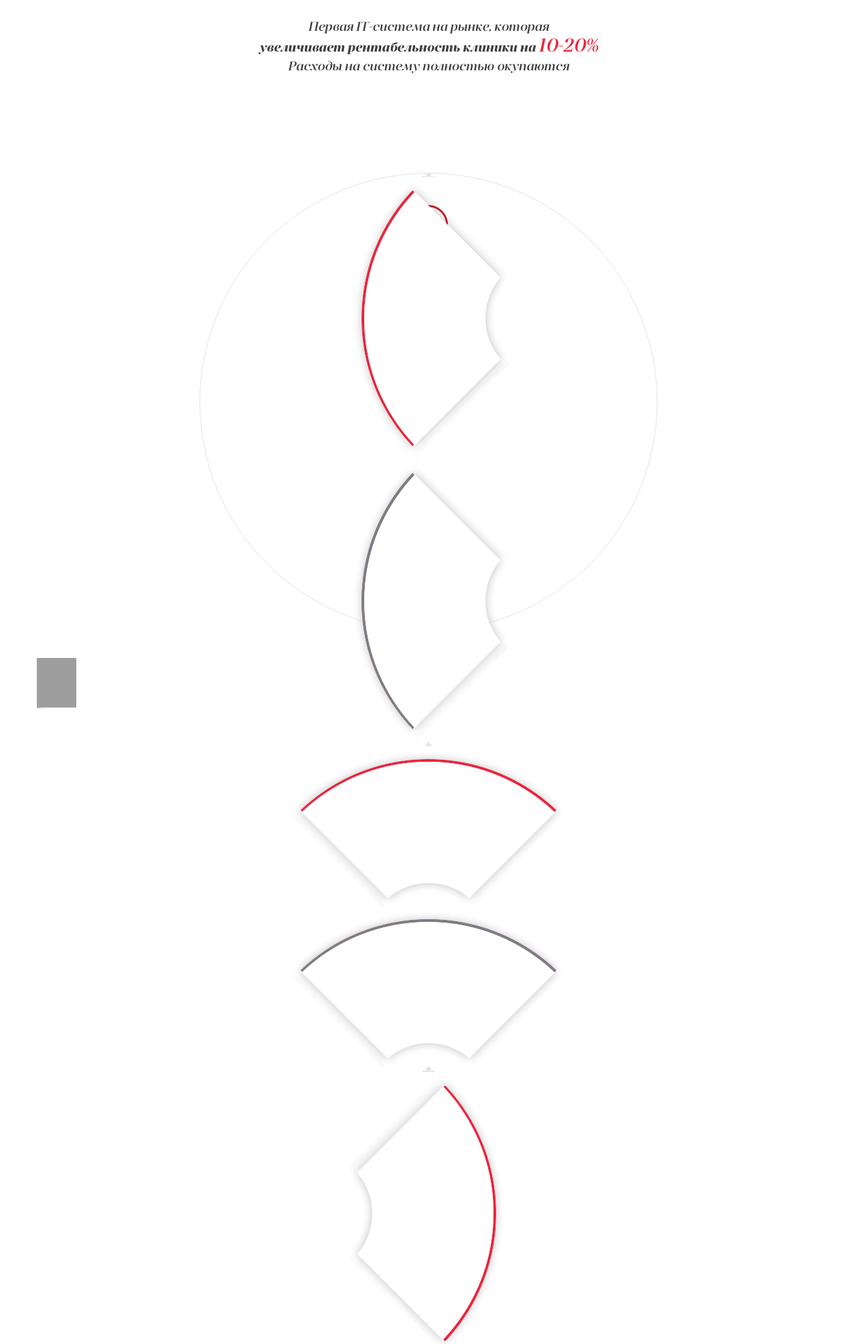
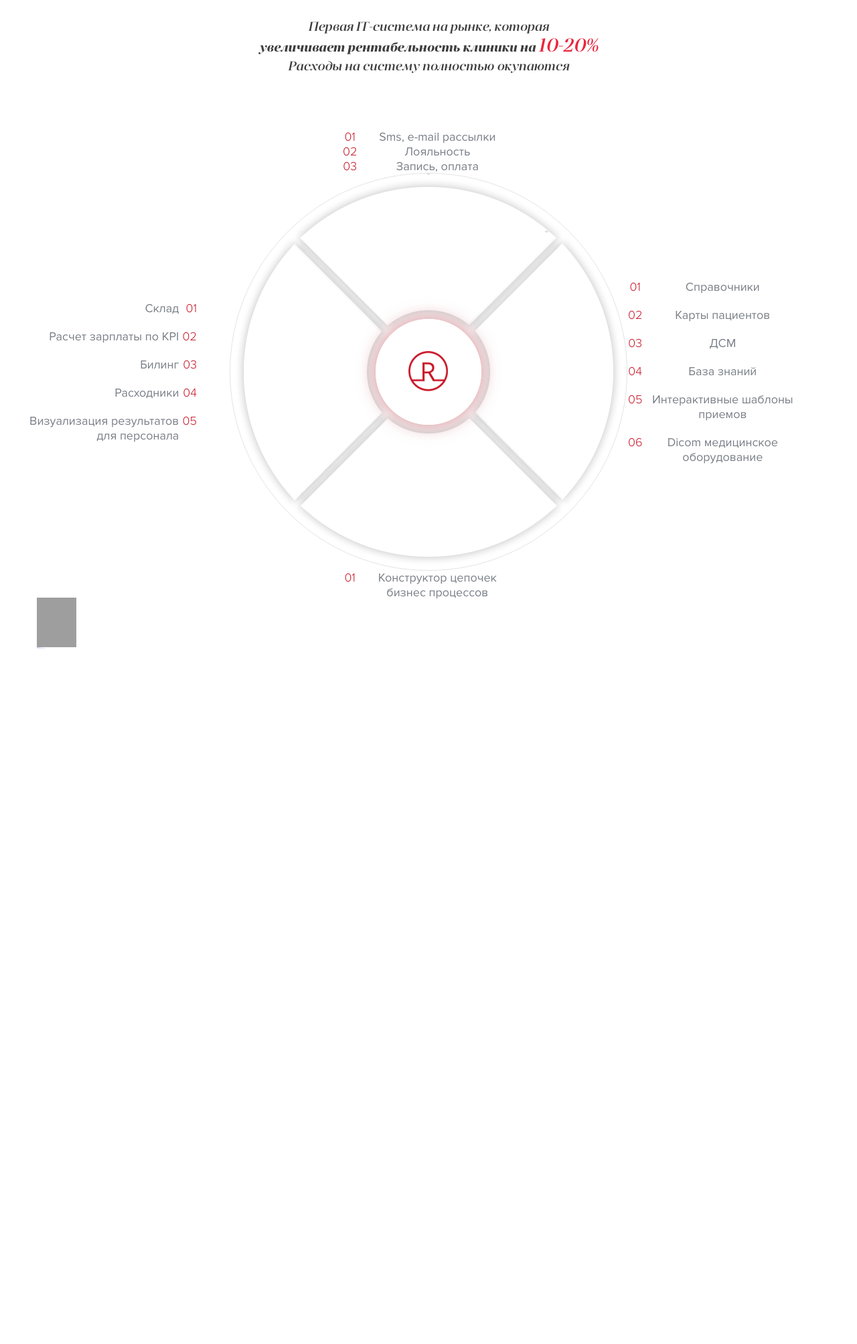
Before and after one commit to RadiksMan/robomed, a PHP site: page /process.php in a window 1280 px wide. Shown: the part 700-2706 px from the top of the page at 67% size. After the commit the page ends 1668 px from the top, so only its background shows below. Run offline with PHP 8.4, Linux system fonts and the light colour scheme; style sheets or scripts are compiled from the project's sources; some libraries are stand-ins or nearby versions; grey boxes are pictures that could not be loaded.

Commit message:
some styling for big circle

```diff
--- a/css/style_main.css
+++ b/css/style_main.css
@@ -1,13 +1,13 @@
 /* big circle */
 .big-sircle {
-  padding: 40px 0 40px 0;
+  padding: 40rem 0 40rem 0;
   text-align: center;
 }
 
 .big-circle-wrap {
   display: inline-block;
-  width: 684px;
-  height: 684px;
+  width: 594rem;
+  height: 594rem;
   position: relative;
 }
 
@@ -15,7 +15,7 @@
   -webkit-border-radius: 50%;
   -moz-border-radius: 50%;
   border-radius: 50%;
-  border: 1px solid #e5e4e5;
+  border: 1rem solid #e5e4e5;
   position: absolute;
   left: 0;
   top: 0;
@@ -27,16 +27,155 @@
   position: absolute;
   background-color: #fff;
   position: absolute;
-  top: 61px;
-  right: 61px;
-  bottom: 61px;
-  left: 61px;
+  top: 61rem;
+  right: 61rem;
+  bottom: 61rem;
+  left: 61rem;
   -webkit-border-radius: 50%;
   -moz-border-radius: 50%;
   border-radius: 50%;
-  -webkit-box-shadow: 0 0 12px 0 rgba(0, 0, 0, 0.12);
-  -moz-box-shadow: 0 0 12px 0 rgba(0, 0, 0, 0.12);
-  box-shadow: 0 0 12px 0 rgba(0, 0, 0, 0.12);
+  -webkit-box-shadow: 0 0 12rem 0 rgba(0, 0, 0, 0.12);
+  -moz-box-shadow: 0 0 12rem 0 rgba(0, 0, 0, 0.12);
+  box-shadow: 0 0 12rem 0 rgba(0, 0, 0, 0.12);
+}
+
+.big-sircle-list {
+  position: absolute;
+  width: 260rem;
+  font-size: 18rem;
+  color: #797f87;
+}
+
+.big-sircle-list .list-text {
+  display: inline-block;
+  vertical-align: top;
+  width: 230rem;
+}
+
+.big-sircle-list .list-num {
+  display: inline-block;
+  vertical-align: top;
+  font-weight: 300;
+  color: #c81526;
+  width: 22rem;
+}
+
+.big-sircle-part {
+  position: absolute;
+}
+
+.big-sircle-part.part-left, .big-sircle-part.part-right {
+  width: 239rem;
+  height: 422rem;
+  top: -webkit-calc(50% - 211rem);
+  top: -moz-calc(50% - 211rem);
+  top: calc(50% - 211rem);
+}
+
+.big-sircle-part.part-left .big-sircle-list li, .big-sircle-part.part-right .big-sircle-list li {
+  margin-bottom: 20rem;
+}
+
+.big-sircle-part.part-left .big-sircle-list li:last-child, .big-sircle-part.part-right .big-sircle-list li:last-child {
+  margin-bottom: 0;
+}
+
+.big-sircle-part.part-top, .big-sircle-part.part-bottom {
+  width: 422rem;
+  height: 239rem;
+  left: -webkit-calc(50% - 211rem);
+  left: -moz-calc(50% - 211rem);
+  left: calc(50% - 211rem);
+}
+
+.big-sircle-part.part-left {
+  left: 0;
+  background-image: url(../images/circle-part-left.png);
+}
+
+.big-sircle-part.part-left .big-sircle-list {
+  right: 100%;
+  top: 50%;
+  -webkit-transform: translate(0, -50%);
+  -moz-transform: translate(0, -50%);
+  -ms-transform: translate(0, -50%);
+  -o-transform: translate(0, -50%);
+  transform: translate(0, -50%);
+  margin-right: 50rem;
+}
+
+.big-sircle-part.part-left .big-sircle-list li {
+  text-align: right;
+}
+
+.big-sircle-part.part-right {
+  right: 0;
+  background-image: url(../images/circle-part-right.png);
+}
+
+.big-sircle-part.part-right .big-sircle-list {
+  left: 100%;
+  top: 50%;
+  -webkit-transform: translate(0, -50%);
+  -moz-transform: translate(0, -50%);
+  -ms-transform: translate(0, -50%);
+  -o-transform: translate(0, -50%);
+  transform: translate(0, -50%);
+}
+
+.big-sircle-part.part-top {
+  top: 0;
+  background-image: url(../images/circle-part-top.png);
+}
+
+.big-sircle-part.part-top .big-sircle-list {
+  bottom: 100%;
+  left: 50%;
+  -webkit-transform: translate(-50%, 0);
+  -moz-transform: translate(-50%, 0);
+  -ms-transform: translate(-50%, 0);
+  -o-transform: translate(-50%, 0);
+  transform: translate(-50%, 0);
+}
+
+.big-sircle-part.part-bottom {
+  bottom: 0;
+  background-image: url(../images/circle-part-bottom.png);
+}
+
+.big-sircle-part.part-bottom .big-sircle-list {
+  top: 100%;
+  left: 50%;
+  -webkit-transform: translate(-50%, 0);
+  -moz-transform: translate(-50%, 0);
+  -ms-transform: translate(-50%, 0);
+  -o-transform: translate(-50%, 0);
+  transform: translate(-50%, 0);
+}
+
+.big-sircle-part .big-sircle-part-item, .big-sircle-part .big-sicrcle-part-item-active {
+  position: absolute;
+  left: 0;
+  top: 0;
+  opacity: 0;
+}
+
+.big-circle-wrap-center {
+  position: absolute;
+  width: 158rem;
+  height: 158rem;
+  top: -webkit-calc(50% - 79rem);
+  top: -moz-calc(50% - 79rem);
+  top: calc(50% - 79rem);
+  left: -webkit-calc(50% - 79rem);
+  left: -moz-calc(50% - 79rem);
+  left: calc(50% - 79rem);
+  -webkit-border-radius: 50%;
+  -moz-border-radius: 50%;
+  border-radius: 50%;
+  -webkit-box-shadow: 0 0 27rem 0 rgba(169, 23, 38, 0.55);
+  -moz-box-shadow: 0 0 27rem 0 rgba(169, 23, 38, 0.55);
+  box-shadow: 0 0 27rem 0 rgba(169, 23, 38, 0.55);
 }
 
 /* /big cirlce */
--- a/partials/big-sircle.php
+++ b/partials/big-sircle.php
@@ -2,7 +2,7 @@
     <div class="big-circle-wrap">
         <div class="big-sircle-wrap-outside">
             <div class="big-circle-wrap-inside">
-                <div class="big-sircle-part">
+                <div class="big-sircle-part part-left">
                     <div class="big-sircle-list">
                         <ul>
                             <li>
@@ -43,7 +43,7 @@
                         </div>
                     </div>
                 </div>
-                <div class="big-sircle-part">
+                <div class="big-sircle-part part-top">
                     <div class="big-sircle-list">
                         <ul>
                             <li>
@@ -75,7 +75,7 @@
                         </div>
                     </div>
                 </div>
-                <div class="big-sircle-part">
+                <div class="big-sircle-part part-right">
                     <div class="big-sircle-list">
                         <ul>
                             <li>
@@ -120,7 +120,7 @@
                         </div>
                     </div>
                 </div>
-                <div class="big-circle-part">
+                <div class="big-sircle-part part-bottom">
                     <div class="big-sircle-list">
                         <ul>
                             <li>
--- a/sass/style_main.scss
+++ b/sass/style_main.scss
@@ -1,8 +1,39 @@
 /* big circle */
 
-.big-sircle{padding:  40px 0 40px 0;text-align: center;}
-.big-circle-wrap{display: inline-block;width: 684px;height: 684px;position: relative;}
-.big-sircle-wrap-outside{border-radius: 50%;border:1px solid #e5e4e5;position: absolute;left: 0;top: 0;right:0;bottom:0;}
-.big-sircle-wrap-inside{position: absolute;background-color: #fff;position: absolute;top:61px;right: 61px;bottom: 61px;left:61px;border-radius: 50%;box-shadow:0 0 12px 0 rgba(0,0,0,.12);}
+.big-sircle{padding:  40rem 0 40rem 0;text-align: center;}
+.big-circle-wrap{display: inline-block;width: 594rem;height: 594rem;position: relative;}
+.big-sircle-wrap-outside{border-radius: 50%;border:1rem solid #e5e4e5;position: absolute;left: 0;top: 0;right:0;bottom:0;}
+.big-sircle-wrap-inside{position: absolute;background-color: #fff;position: absolute;top:61rem;right: 61rem;bottom: 61rem;left:61rem;border-radius: 50%;box-shadow:0 0 12rem 0 rgba(0,0,0,.12);}
+.big-sircle-list{position: absolute;width: 260rem;font-size: 18rem;color:#797f87;
+    .list-text{display: inline-block;vertical-align: top;width: 230rem;}
+    .list-num{display: inline-block;vertical-align: top;font-weight: 300;color:#c81526;width: 22rem;}
+}
+.big-sircle-part{position: absolute;
+    &.part-left, &.part-right{width: 239rem;height: 422rem;top:calc(50% - 211rem);
+        .big-sircle-list{
+            li{margin-bottom: 20rem;
+                &:last-child{margin-bottom: 0;}
+            }
+        }
+    }
+    &.part-top, &.part-bottom{width: 422rem;height: 239rem;left:calc(50% - 211rem);}
+    &.part-left{left: 0;background-image:url(../images/circle-part-left.png);
+        .big-sircle-list{right: 100%;top:50%;transform:translate(0, -50%);margin-right: 50rem;
+            li{text-align: right;}
+        }
+    }
+    &.part-right{right:0;background-image:url(../images/circle-part-right.png);
+        .big-sircle-list{left:100%;top:50%;transform:translate(0, -50%);}
+    }
+    &.part-top{top:0;background-image:url(../images/circle-part-top.png);
+        .big-sircle-list{bottom:100%;left:50%;transform:translate(-50%, 0);}
+    }
+    &.part-bottom{bottom:0;background-image:url(../images/circle-part-bottom.png);
+        .big-sircle-list{top: 100%;left: 50%;transform:translate(-50%, 0);}
+    }
+    .big-sircle-part-item, .big-sicrcle-part-item-active{position: absolute;left: 0;top: 0;opacity: 0;}
+}
+.big-circle-wrap-center{position: absolute;width: 158rem;height: 158rem;top: calc(50% - 79rem);left: calc(50% - 79rem);border-radius: 50%;box-shadow:0 0 27rem 0 rgba(169, 23, 38, .55);}
+
 
 /* /big cirlce */
```
Also changed, not shown: images/circle-part-right.png.
